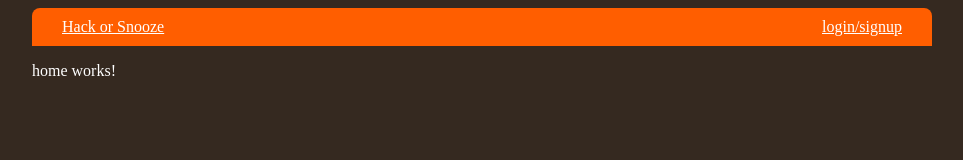
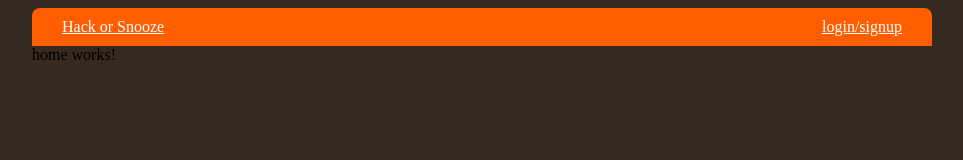
Before and after one commit to RamyOuda/Angular-Hack-or-Snooze, an Angular app: page /home in a window 1280 px wide. Shown: the top 160 px of the page, without its empty margins (158-1121 px from the left). Built offline with nearby package versions, Linux system fonts and the light colour scheme.

Commit message:
Set base Home CSS

```diff
--- a/src/app/home/home.component.css
+++ b/src/app/home/home.component.css
@@ -0,0 +1,29 @@
+* {
+  color: #000000;
+}
+
+section {
+  background-color: #ffbb7b;
+  border-radius: 0 0 8px 8px;
+  padding: 10px 20px;
+}
+
+p {
+  margin: 0;
+}
+
+/* responsive queries for tightening things up for mobile. */
+
+/* Phone */
+@media screen and (max-width: 576px) {
+  section {
+    padding: 10px 10px;
+  }
+}
+
+/* Desktop */
+@media screen and (min-width: 992px) {
+  section {
+    padding: 10px 30px;
+  }
+}
```
